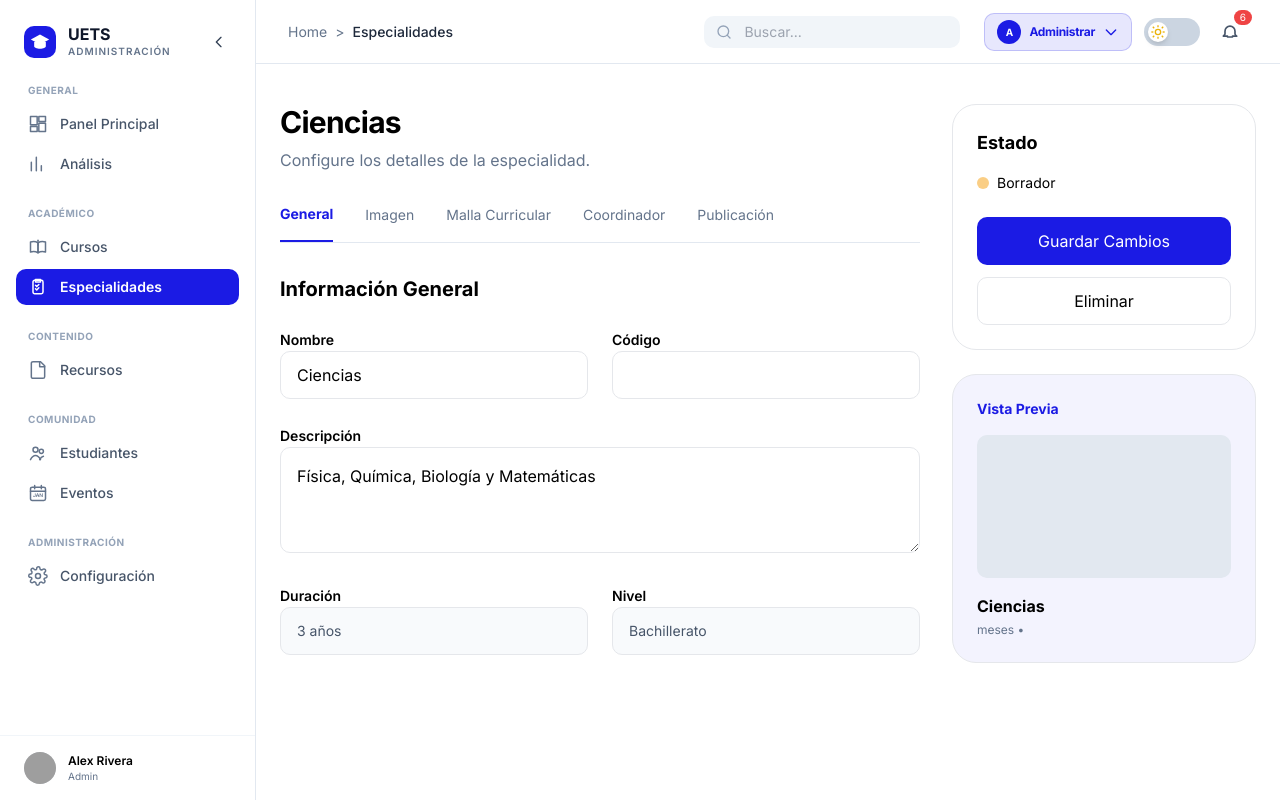
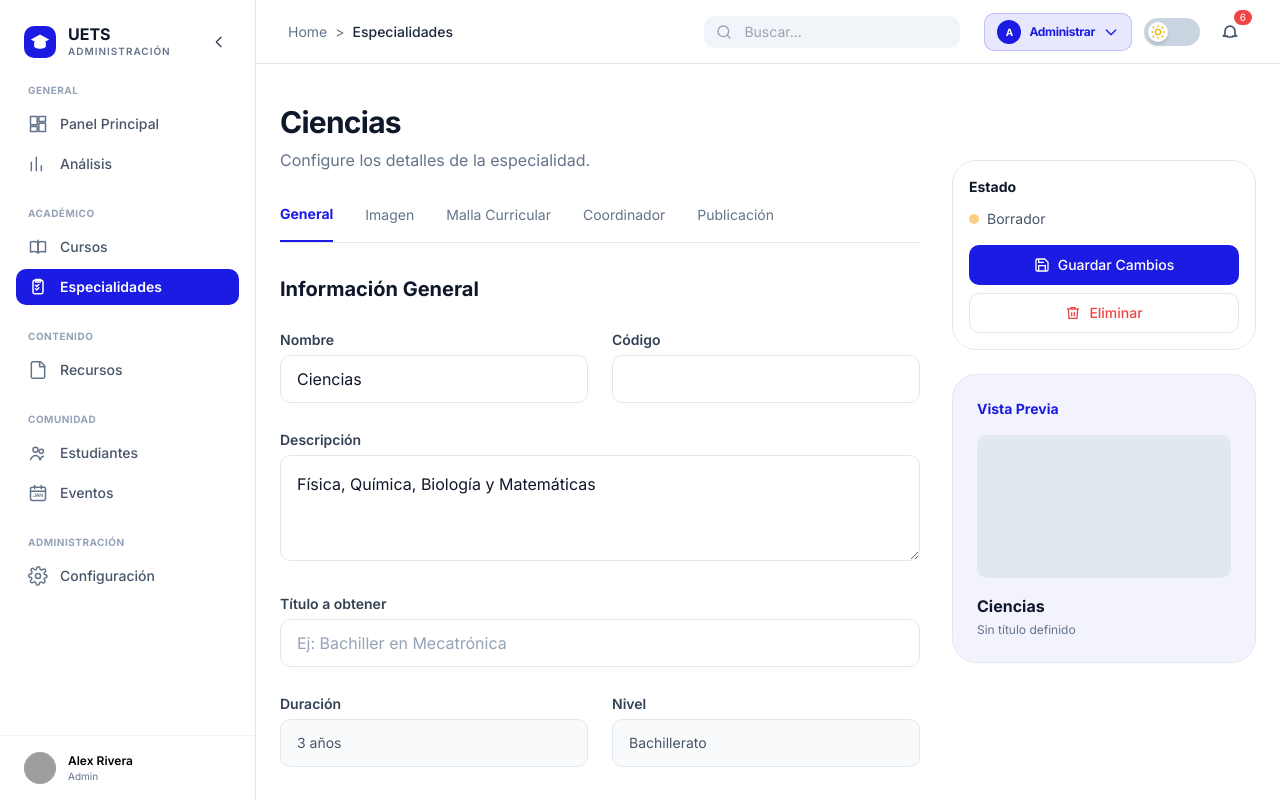
Before and after one commit to pauloga525/dashboard-web-uets, an Angular app: page /especialidades/1 in a window 1280 px wide. Built offline with nearby package versions, Linux system fonts and the light colour scheme; grey boxes are pictures that could not be loaded.

Commit message:
Moficiacion y optimizaciond e especialidades para conexión con pagina UETS

```diff
--- a/src/app/models/index.ts
+++ b/src/app/models/index.ts
@@ -17,6 +17,7 @@ export interface Especialidad {
   codigo?: string;
   duracion?: string;
   nivel?: string;
+  tituloAObtener?: string;
 }
 
 // ─── Actividades ──────────────────────────────────────────────────────────────
--- a/src/app/pages/especialidades/especialidad-editor/especialidad-editor.css
+++ b/src/app/pages/especialidades/especialidad-editor/especialidad-editor.css
@@ -0,0 +1,15 @@
+/* Animación de entrada al cambiar de tab */
+@keyframes tabFadeIn {
+  from {
+    opacity: 0;
+    transform: translateY(6px);
+  }
+  to {
+    opacity: 1;
+    transform: translateY(0);
+  }
+}
+
+.tab-content {
+  animation: tabFadeIn 200ms ease-out both;
+}
--- a/src/app/pages/especialidades/especialidad-editor/especialidad-editor.html
+++ b/src/app/pages/especialidades/especialidad-editor/especialidad-editor.html
@@ -9,18 +9,16 @@
 
   <!-- HEADER -->
   <div class="mb-8">
-
-  <h1 class="text-3xl font-black tracking-tight mb-2">
+    <h1 class="text-3xl font-black tracking-tight mb-2 text-slate-900 dark:text-white">
       {{especialidad.titulo}}
     </h1>
-
     <p class="text-slate-500 dark:text-slate-400">
       Configure los detalles de la especialidad.
     </p>
   </div>
 
   <!-- TABS -->
-<div class="mb-8 border-b border-slate-200 dark:border-slate-800 overflow-x-auto">
+  <div class="mb-8 border-b border-slate-200 dark:border-slate-700 overflow-x-auto">
     <div class="flex gap-8 min-w-max">
       @for (tab of tabs; track tab.id) {
         <button
@@ -28,7 +26,7 @@
           (click)="tabActiva = tab.id"
           [class]="tabActiva === tab.id
             ? 'border-b-2 border-primary text-primary font-bold text-sm pb-4'
-          : 'text-slate-500 text-sm pb-4 hover:text-slate-700 dark:hover:text-slate-300'">
+            : 'text-slate-500 dark:text-slate-400 text-sm pb-4 hover:text-slate-700 dark:hover:text-slate-300'">
           {{ tab.label }}
         </button>
       }
@@ -40,91 +38,102 @@
 
     <!-- GENERAL -->
     @if (tabActiva === 'general') {
-
-<!-- INFO GENERAL -->
-<div>
-<h3 class="text-xl font-bold mb-6">Información General</h3>
+    <div class="tab-content">
+      <h3 class="text-xl font-bold mb-6 text-slate-900 dark:text-white">Información General</h3>
 
       <div class="grid grid-cols-1 md:grid-cols-2 gap-6">
 
         <!-- NOMBRE -->
         <div>
-<label class="text-sm font-semibold">Nombre</label>
+          <label class="text-sm font-semibold text-slate-700 dark:text-slate-300">Nombre</label>
           <input
             [(ngModel)]="especialidad.titulo"
-class="w-full h-12 px-4 rounded-lg border bg-white dark:bg-slate-900"
+            (ngModelChange)="onCambio()"
+            class="w-full h-12 px-4 mt-1 rounded-lg border border-slate-200 dark:border-slate-700 bg-white dark:bg-slate-900 text-slate-900 dark:text-white placeholder-slate-400 dark:placeholder-slate-500"
           />
         </div>
 
         <!-- CODIGO -->
         <div>
-<label class="text-sm font-semibold">Código</label>
+          <label class="text-sm font-semibold text-slate-700 dark:text-slate-300">Código</label>
           <input
             [(ngModel)]="especialidad.codigo"
-class="w-full h-12 px-4 rounded-lg border bg-white dark:bg-slate-900"
+            (ngModelChange)="onCambio()"
+            class="w-full h-12 px-4 mt-1 rounded-lg border border-slate-200 dark:border-slate-700 bg-white dark:bg-slate-900 text-slate-900 dark:text-white placeholder-slate-400 dark:placeholder-slate-500"
           />
         </div>
 
         <!-- DESCRIPCION -->
         <div class="md:col-span-2">
-<label class="text-sm font-semibold">Descripción</label>
+          <label class="text-sm font-semibold text-slate-700 dark:text-slate-300">Descripción</label>
           <textarea
             [(ngModel)]="especialidad.descripcion"
+            (ngModelChange)="onCambio()"
             rows="3"
-class="w-full p-4 rounded-lg border bg-white dark:bg-slate-900">
+            class="w-full p-4 mt-1 rounded-lg border border-slate-200 dark:border-slate-700 bg-white dark:bg-slate-900 text-slate-900 dark:text-white placeholder-slate-400 dark:placeholder-slate-500">
           </textarea>
+        </div>
+
+        <!-- TITULO A OBTENER -->
+        <div class="md:col-span-2">
+          <label class="text-sm font-semibold text-slate-700 dark:text-slate-300">Título a obtener</label>
+          <input
+            [(ngModel)]="especialidad.tituloAObtener"
+            (ngModelChange)="onCambio()"
+            placeholder="Ej: Bachiller en Mecatrónica"
+            class="w-full h-12 px-4 mt-1 rounded-lg border border-slate-200 dark:border-slate-700 bg-white dark:bg-slate-900 text-slate-900 dark:text-white placeholder-slate-400 dark:placeholder-slate-500"
+          />
         </div>
 
         <!-- DURACION -->
         <div>
-<label class="text-sm font-semibold">Duración</label>
-<div class="w-full h-12 px-4 rounded-lg border bg-slate-50 dark:bg-slate-800 flex items-center text-sm text-slate-600 dark:text-slate-300">
+          <label class="text-sm font-semibold text-slate-700 dark:text-slate-300">Duración</label>
+          <div class="w-full h-12 px-4 mt-1 rounded-lg border border-slate-200 dark:border-slate-700 bg-slate-50 dark:bg-slate-800 flex items-center text-sm text-slate-600 dark:text-slate-300">
             3 años
           </div>
         </div>
 
         <!-- NIVEL -->
         <div>
-<label class="text-sm font-semibold">Nivel</label>
-<div class="w-full h-12 px-4 rounded-lg border bg-slate-50 dark:bg-slate-800 flex items-center text-sm text-slate-600 dark:text-slate-300">
+          <label class="text-sm font-semibold text-slate-700 dark:text-slate-300">Nivel</label>
+          <div class="w-full h-12 px-4 mt-1 rounded-lg border border-slate-200 dark:border-slate-700 bg-slate-50 dark:bg-slate-800 flex items-center text-sm text-slate-600 dark:text-slate-300">
             Bachillerato
           </div>
         </div>
 
       </div>
     </div>
-
     }
 
     <!-- IMAGEN -->
     @if (tabActiva === 'imagen') {
-<div>
-  <h3 class="text-xl font-bold mb-6">Imagen</h3>
-  <p class="text-slate-500 text-sm">Sube o configura la imagen de la especialidad.</p>
+    <div class="tab-content">
+      <h3 class="text-xl font-bold mb-6 text-slate-900 dark:text-white">Imagen</h3>
+      <p class="text-slate-500 dark:text-slate-400 text-sm">Sube o configura la imagen de la especialidad.</p>
     </div>
     }
 
     <!-- MALLA CURRICULAR -->
     @if (tabActiva === 'malla') {
-<div>
-  <h3 class="text-xl font-bold mb-6">Malla Curricular</h3>
-  <p class="text-slate-500 text-sm">Define las materias y estructura académica.</p>
+    <div class="tab-content">
+      <h3 class="text-xl font-bold mb-6 text-slate-900 dark:text-white">Malla Curricular</h3>
+      <p class="text-slate-500 dark:text-slate-400 text-sm">Define las materias y estructura académica.</p>
     </div>
     }
 
     <!-- COORDINADOR -->
     @if (tabActiva === 'coordinador') {
-<div>
-  <h3 class="text-xl font-bold mb-6">Coordinador</h3>
-  <p class="text-slate-500 text-sm">Asigna el coordinador responsable de esta especialidad.</p>
+    <div class="tab-content">
+      <h3 class="text-xl font-bold mb-6 text-slate-900 dark:text-white">Coordinador</h3>
+      <p class="text-slate-500 dark:text-slate-400 text-sm">Asigna el coordinador responsable de esta especialidad.</p>
     </div>
     }
 
     <!-- PUBLICACION -->
     @if (tabActiva === 'publicacion') {
-<div>
-  <h3 class="text-xl font-bold mb-6">Publicación</h3>
-  <p class="text-slate-500 text-sm">Controla la visibilidad y estado de publicación.</p>
+    <div class="tab-content">
+      <h3 class="text-xl font-bold mb-6 text-slate-900 dark:text-white">Publicación</h3>
+      <p class="text-slate-500 dark:text-slate-400 text-sm">Controla la visibilidad y estado de publicación.</p>
     </div>
     }
 
@@ -138,48 +147,60 @@ class="w-full p-4 rounded-lg border bg-white dark:bg-slate-900">
   <div class="sticky top-24 space-y-6">
 
     <!-- ESTADO -->
-<div class="bg-white dark:bg-slate-900 border rounded-xl p-6">
+    <div class="bg-white dark:bg-slate-900 border border-slate-200 dark:border-slate-700 rounded-xl p-4">
 
-<h4 class="font-bold text-lg mb-4">Estado</h4>
+      <h4 class="font-bold text-sm mb-3 text-slate-900 dark:text-white">Estado</h4>
 
-<div class="flex items-center justify-between mb-6">
-  <div class="flex items-center gap-2">
-    <div class="w-3 h-3 rounded-full bg-amber-500 animate-pulse"></div>
-    <span class="text-sm">Borrador</span>
-  </div>
+      <div class="flex items-center gap-2 mb-4">
+        @if (guardado) {
+          <div class="w-2.5 h-2.5 rounded-full bg-green-500"></div>
+          <span class="text-sm text-slate-600 dark:text-slate-300">Listo</span>
+        } @else {
+          <div class="w-2.5 h-2.5 rounded-full bg-amber-500 animate-pulse"></div>
+          <span class="text-sm text-slate-600 dark:text-slate-300">Borrador</span>
+        }
       </div>
 
-<div class="space-y-3">
-
+      <div class="space-y-2">
         <button
           (click)="guardar()"
-class="w-full bg-primary text-white h-12 rounded-lg">
+          class="w-full bg-primary text-white h-10 rounded-lg hover:bg-primary/90 transition text-sm font-medium flex items-center justify-center gap-2">
+          <svg class="w-4 h-4" viewBox="0 0 24 24" fill="none" stroke="currentColor" stroke-width="2">
+            <path d="M19 21H5a2 2 0 0 1-2-2V5a2 2 0 0 1 2-2h11l5 5v11a2 2 0 0 1-2 2z"/>
+            <polyline points="17 21 17 13 7 13 7 21"/>
+            <polyline points="7 3 7 8 15 8"/>
+          </svg>
           Guardar Cambios
         </button>
 
         <button
-(click)="eliminar()"
-class="w-full border h-12 rounded-lg">
+          (click)="pedirEliminar()"
+          class="w-full border border-slate-200 dark:border-slate-700 h-10 rounded-lg text-red-500 dark:text-red-400 hover:bg-red-50 dark:hover:bg-red-900/20 transition text-sm font-medium flex items-center justify-center gap-2">
+          <svg class="w-4 h-4" viewBox="0 0 24 24" fill="none" stroke="currentColor" stroke-width="2">
+            <polyline points="3 6 5 6 21 6"/>
+            <path d="M19 6l-1 14H6L5 6"/>
+            <path d="M10 11v6"/><path d="M14 11v6"/>
+            <path d="M9 6V4h6v2"/>
+          </svg>
           Eliminar
         </button>
-
       </div>
 
     </div>
 
     <!-- PREVIEW -->
-<div class="bg-primary/5 border rounded-xl p-6">
+    <div class="bg-primary/5 dark:bg-primary/10 border border-slate-200 dark:border-slate-700 rounded-xl p-6">
 
       <h4 class="text-sm text-primary font-bold mb-4">Vista Previa</h4>
 
-<div class="aspect-video bg-slate-200 rounded-lg mb-4"></div>
+      <div class="aspect-video bg-slate-200 dark:bg-slate-700 rounded-lg mb-4"></div>
 
-<h5 class="font-bold">
+      <h5 class="font-bold text-slate-900 dark:text-white">
         {{especialidad.titulo}}
       </h5>
 
-<p class="text-xs text-slate-500 mt-1">
-{{especialidad.duracion}} meses • {{especialidad.nivel}}
+      <p class="text-xs text-slate-500 dark:text-slate-400 mt-1">
+        {{especialidad.tituloAObtener || 'Sin título definido'}}
       </p>
 
     </div>
@@ -193,3 +214,40 @@ Eliminar
 </div>
 
 }
+
+<!-- MODAL CONFIRMAR ELIMINACIÓN -->
+@if (confirmarEliminar) {
+<div class="fixed inset-0 flex items-center justify-center z-50 bg-black/40 backdrop-blur-sm">
+  <div class="bg-white dark:bg-slate-900 rounded-xl shadow-2xl w-80 p-6 space-y-4">
+
+    <div class="flex items-center gap-3">
+      <div class="size-10 flex items-center justify-center rounded-full bg-red-100 dark:bg-red-900/40">
+        <svg class="w-5 h-5 text-red-600 dark:text-red-400" viewBox="0 0 24 24" fill="none" stroke="currentColor" stroke-width="2">
+          <polyline points="3 6 5 6 21 6"/>
+          <path d="M19 6l-1 14H6L5 6"/>
+          <path d="M10 11v6"/><path d="M14 11v6"/>
+          <path d="M9 6V4h6v2"/>
+        </svg>
+      </div>
+      <div>
+        <p class="text-sm font-semibold text-slate-800 dark:text-white">Eliminar especialidad</p>
+        <p class="text-xs text-slate-500 dark:text-slate-400">Esta acción no se puede deshacer</p>
+      </div>
+    </div>
+
+    <div class="flex justify-end gap-3 pt-2">
+      <button
+        (click)="cancelarEliminar()"
+        class="px-4 py-2 text-sm rounded-lg border border-slate-300 dark:border-slate-700 text-slate-700 dark:text-slate-300 hover:bg-slate-50 dark:hover:bg-slate-800 transition">
+        Cancelar
+      </button>
+      <button
+        (click)="confirmarEliminarEspecialidad()"
+        class="px-4 py-2 text-sm rounded-lg bg-red-600 text-white hover:bg-red-700 transition">
+        Eliminar
+      </button>
+    </div>
+
+  </div>
+</div>
+}
--- a/src/app/pages/especialidades/especialidad-editor/especialidad-editor.ts
+++ b/src/app/pages/especialidades/especialidad-editor/especialidad-editor.ts
@@ -21,7 +21,7 @@ import { Especialidad, Tab } from '../../../models';
 })
 export class EspecialidadEditor implements OnInit {
 
-  /** Especialidad actualmente en edición. */
+  /** Especialidad actualmente en edición (copia de trabajo). */
   especialidad: Especialidad | undefined;
 
   /** Nombre mostrado en el breadcrumb (pasado por navigation state). */
@@ -30,13 +30,19 @@ export class EspecialidadEditor implements OnInit {
   /** Tab activa en el editor. */
   tabActiva = 'general';
 
+  /** Estado de guardado: false = Borrador, true = Listo. */
+  guardado = false;
+
+  /** Controla la visibilidad del modal de confirmación de eliminación. */
+  confirmarEliminar = false;
+
   /** Definición de las tabs de navegación del editor. */
   readonly tabs: Tab[] = [
-    { id: 'general',      label: 'General'         },
-    { id: 'imagen',       label: 'Imagen'           },
-    { id: 'malla',        label: 'Malla Curricular' },
-    { id: 'coordinador',  label: 'Coordinador'      },
-    { id: 'publicacion',  label: 'Publicación'      },
+    { id: 'general',     label: 'General'         },
+    { id: 'imagen',      label: 'Imagen'           },
+    { id: 'malla',       label: 'Malla Curricular' },
+    { id: 'coordinador', label: 'Coordinador'      },
+    { id: 'publicacion', label: 'Publicación'      },
   ];
 
   constructor(
@@ -48,17 +54,18 @@ export class EspecialidadEditor implements OnInit {
   ) {}
 
   ngOnInit(): void {
-    // Tomar el nombre desde navigation state para el breadcrumb
     const nombre = history.state?.nombre;
     if (nombre) this.breadcrumb = nombre;
 
     const id = this.route.snapshot.paramMap.get('id');
-    this.especialidad = this.especialidadService.getById(id ?? '');
+    const original = this.especialidadService.getById(id ?? '');
+    // Deep clone via JSON para desacoplar completamente del objeto en el servicio
+    if (original) this.especialidad = JSON.parse(JSON.stringify(original));
   }
 
   // ─── Acciones ───────────────────────────────────────────────────────────────
 
-  /** Persiste los cambios de la especialidad actual. */
+  /** Persiste los cambios y marca el estado como "Listo". */
   guardar(): void {
     if (!this.especialidad) return;
     this.especialidadService.actualizar(this.especialidad);
@@ -67,10 +74,21 @@ export class EspecialidadEditor implements OnInit {
       'Especialidad actualizada',
       `Se guardaron los cambios de "${this.especialidad.titulo}".`
     );
+    this.guardado = true;
   }
 
-  /** Elimina la especialidad y regresa a la lista. */
-  eliminar(): void {
+  /** Abre el modal de confirmación de eliminación. */
+  pedirEliminar(): void {
+    this.confirmarEliminar = true;
+  }
+
+  /** Cancela la eliminación y cierra el modal. */
+  cancelarEliminar(): void {
+    this.confirmarEliminar = false;
+  }
+
+  /** Confirma la eliminación, registra actividad y navega a la lista. */
+  confirmarEliminarEspecialidad(): void {
     if (!this.especialidad) return;
     this.activityService.agregarActividad(
       'especialidad',
@@ -81,6 +99,11 @@ export class EspecialidadEditor implements OnInit {
     this.router.navigate(['/especialidades']);
   }
 
+  /** Marca el estado como borrador al detectar cualquier cambio en el form. */
+  onCambio(): void {
+    this.guardado = false;
+  }
+
   /** Regresa a la página anterior. */
   volver(): void {
     this.location.back();
```
Also changed, not shown: src/app/pages/especialidades/especialidades.ts (+11 -13 lines), src/app/services/especialidad.service.ts (+10 -10 lines). Lines whose indentation alone changed are shown as unchanged.
